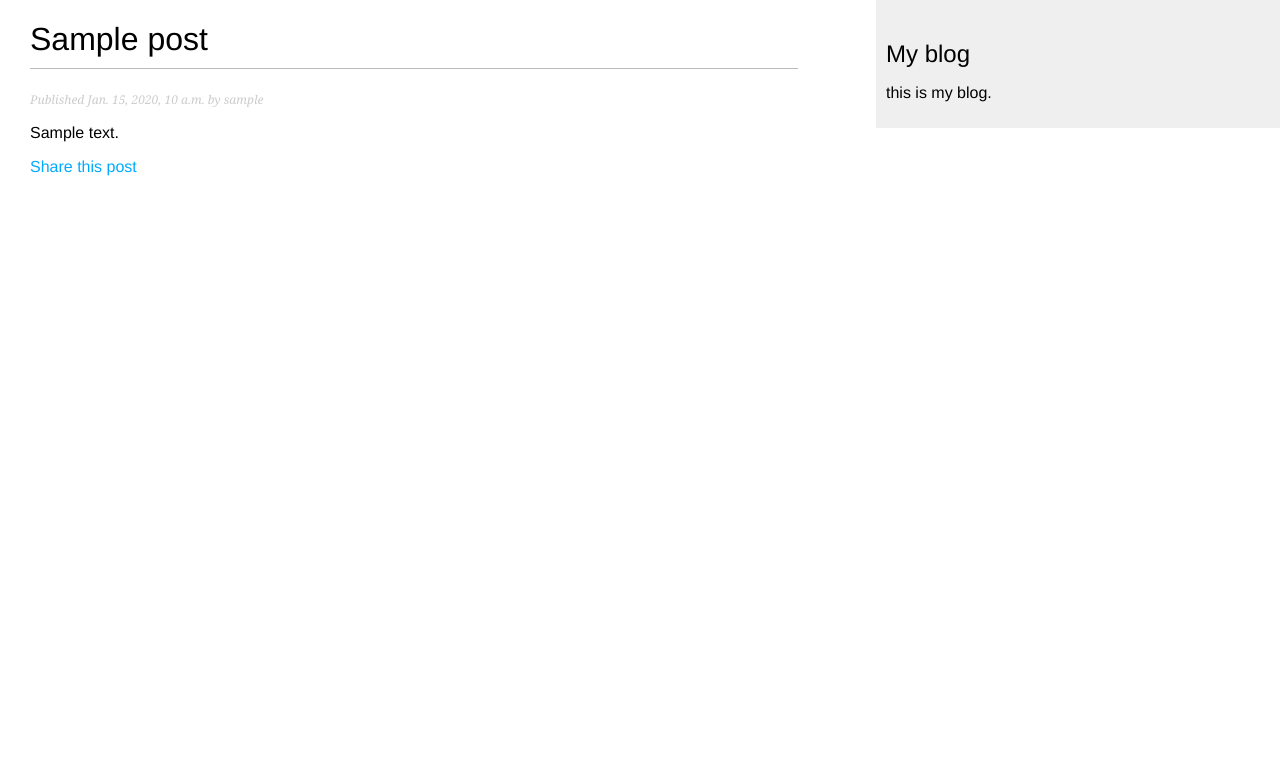
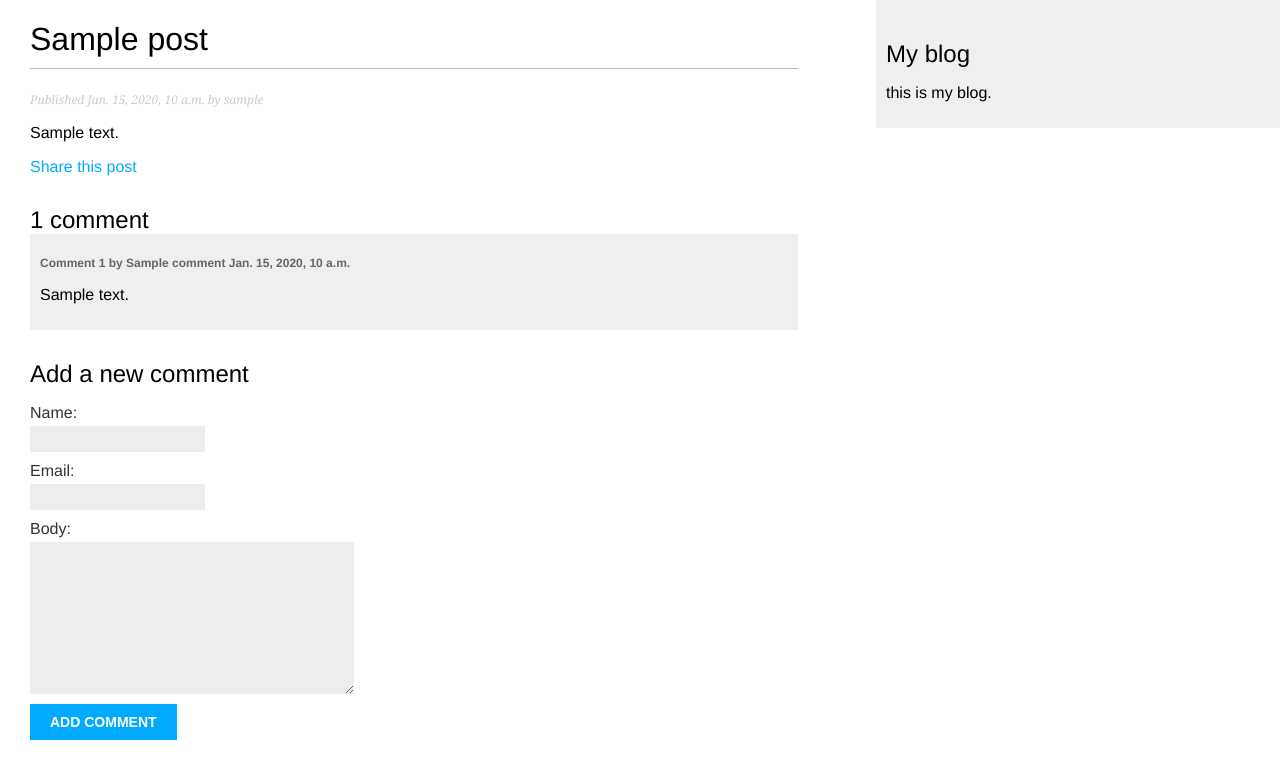
Before and after one commit to likelion-backend-6th/DjangoProject_AnJuHyeon, a Django app: a page that uses blog/templates/blog/post/detail.html in a window 1280 px wide. Shown: the top 779 px of the page. Run offline with Django 4.2, Linux system fonts and the light colour scheme; tables that the repository leaves empty hold one stand-in row (values such as "Sample post").

Commit message:
상세페이지 댓글 폼 추가

```diff
--- a/blog/templates/blog/post/detail.html
+++ b/blog/templates/blog/post/detail.html
@@ -13,4 +13,21 @@
             Share this post
         </a>
     </p>
+    {% with comments.count as total_comments %}
+        <h2>
+            {{ total_comments }} comment{{ total_comments|pluralize }}
+        </h2>
+    {% endwith %}
+    {% for comment in comments %}
+        <div class="comment">
+            <p class="info">
+                Comment {{ forloop.counter }} by {{ comment.name }}
+                {{ comment.created }}
+            </p>
+            {{ comment.body|linebreaks }}
+        </div>
+    {% empty %}
+        <p>There are no comments.</p>
+    {% endfor %}
+    {% include "blog/post/includes/comment_form.html" %}
 {% endblock content %}
--- a/blog/templates/blog/post/includes/comment_form.html
+++ b/blog/templates/blog/post/includes/comment_form.html
@@ -1,5 +1,5 @@
 <h2>Add a new comment</h2>
-<form action="{% url "blog:post_comment" post_id %}">
+<form action="{% url "blog:post_comment" post.id %}" method="POST">
     {{ form.as_p }}
     {% csrf_token %}
     <p>
--- a/blog/views.py
+++ b/blog/views.py
@@ -36,7 +36,12 @@ def post_detail(request, year, month, day, post):
                              publish__year=year,
                              publish__month=month,
                              publish__day=day)
-    return render(request, 'blog/post/detail.html', {'post': post})
+    comments = post.comments.filter(active=True)
+    form = CommentForm()
+
+    return render(request, 'blog/post/detail.html', {'post': post,
+                                                     'comments': comments,
+                                                     'form': form})
 
 
 def post_share(request, post_id):
```
